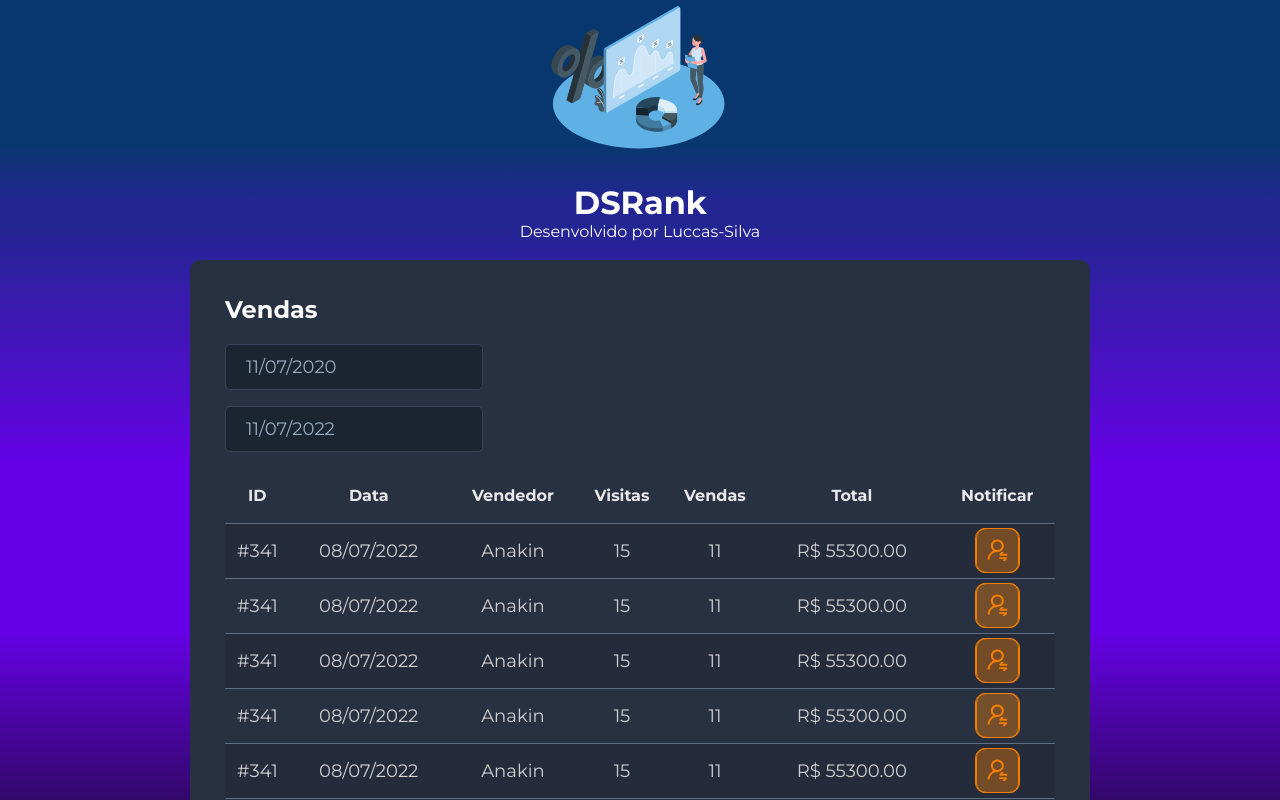
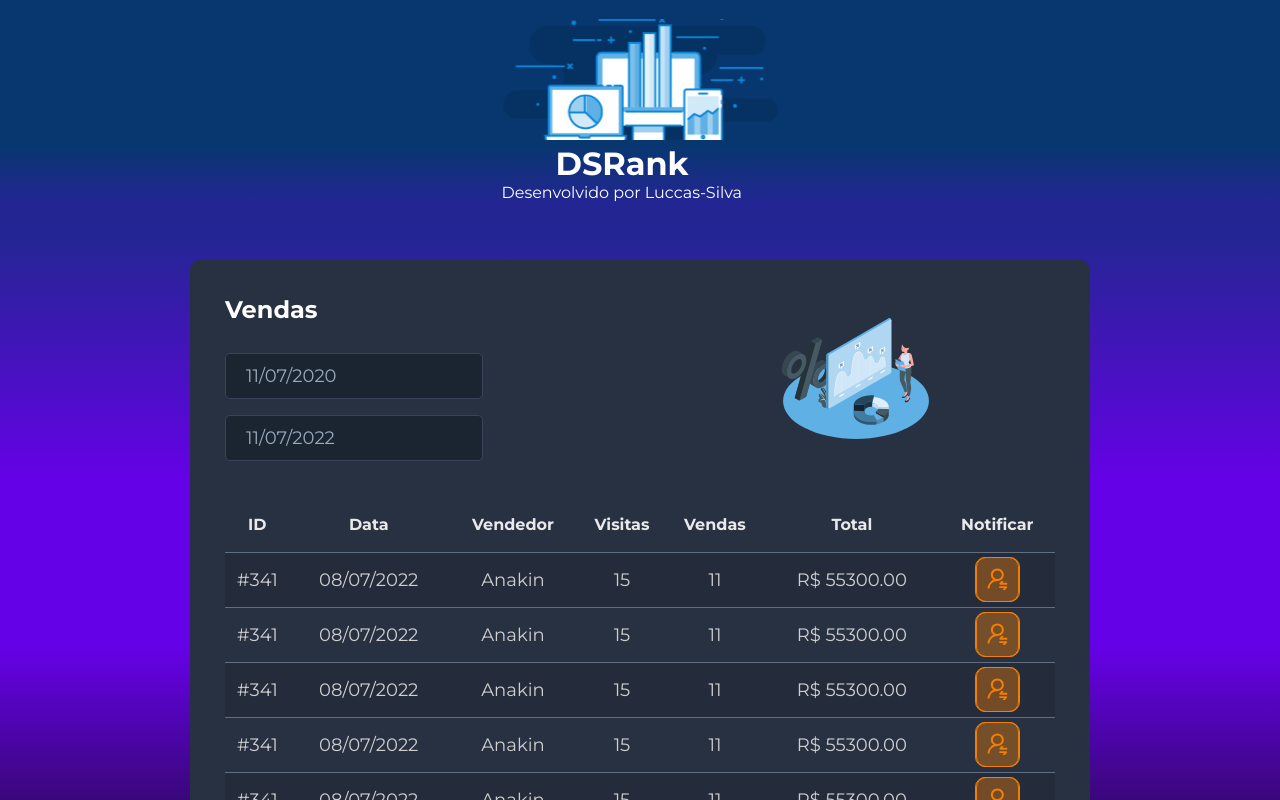
Before and after one commit to Luccas-Silva/react_rank_website, a React (Vite) app in the folder FrontEnd/: page / in a window 1280 px wide. Shown: the top 800 px of the page. Built offline with nearby package versions, Linux system fonts and the light colour scheme.

Commit message:
Axios, useEffect first request

```diff
--- a/FrontEnd/package.json
+++ b/FrontEnd/package.json
@@ -9,6 +9,7 @@
   },
   "dependencies": {
     "@types/react-datepicker": "4.4.2",
+    "axios": "0.27.2",
     "react": "^18.0.0",
     "react-datepicker": "4.8.0",
     "react-dom": "^18.0.0"
--- a/FrontEnd/src/components/Header/index.tsx
+++ b/FrontEnd/src/components/Header/index.tsx
@@ -1,4 +1,4 @@
-import logo from '../../assets/img/logo.svg'
+import logo1 from '../../assets/img/logo1.svg'
 
 import './styles.css'
 
@@ -7,7 +7,7 @@ function Header() {
         <header>
             <div className='dsrank-logo-containar'>
                 <a href="https://github.com/Luccas-Silva">
-                    <img src={logo} alt="DSRank" />
+                    <img src={logo1} alt="DSRank" />
                     <h1>⠀⠀ DSRank</h1>
                     <p>Desenvolvido por Luccas-Silva</p>
                 </a>
--- a/FrontEnd/src/components/SalesCard/index.tsx
+++ b/FrontEnd/src/components/SalesCard/index.tsx
@@ -2,6 +2,7 @@ import { useState } from "react";
 import DatePicker from "react-datepicker";
 import "react-datepicker/dist/react-datepicker.css";
 import NotificationButton from '../NotificationButton';
+import logo from '../../assets/img/logo.svg'
 
 import './styles.css';
 
@@ -16,8 +17,9 @@ function SalesCard() {
     return (
         <>
             <div className="dsrank-card">
-                <h2 className="dsrank-sales-title">Vendas</h2>
-                <div>
+                <div className="dsrank-title">
+                    <h2 className="dsrank-sales-title">Vendas
+                        <p>⠀⠀</p>
                         <div className="dsrank-form-control-container">
                             <DatePicker
                                 selected={minDate}
@@ -34,6 +36,8 @@ function SalesCard() {
                                 dateFormat="dd/MM/yyyy"
                             />
                         </div>
+                    </h2>
+                    <img src={logo} alt="DSRank" />
                 </div>
 
                 <div>
@@ -159,7 +163,6 @@ function SalesCard() {
 
                     </table>
                 </div>
-
             </div>
         </>
     )
--- a/FrontEnd/src/components/SalesCard/styles.css
+++ b/FrontEnd/src/components/SalesCard/styles.css
@@ -2,12 +2,26 @@
     background-color: #283142;
     border-radius: 10px;
     padding: 30px 10px;
+
+}
+
+.dsrank-title {
+    display: flex;
+    justify-content: space-between
+}
+
+.dsrank-title img {
+    width: 400px;
+    height: 170px;
+    display: flex;
+    justify-content:center
 }
 
 .dsrank-sales-title {
     color: #ffff;
     font-size: 24px;
     margin-bottom: 20px;
+    display: table-column
 }
 
 .dsrank-form-control-container {
```
Also changed, not shown: FrontEnd/src/assets/img/logo1.svg (added), 1 other file (tests, documents, lock files or other folders). Lines whose indentation alone changed are shown as unchanged.
